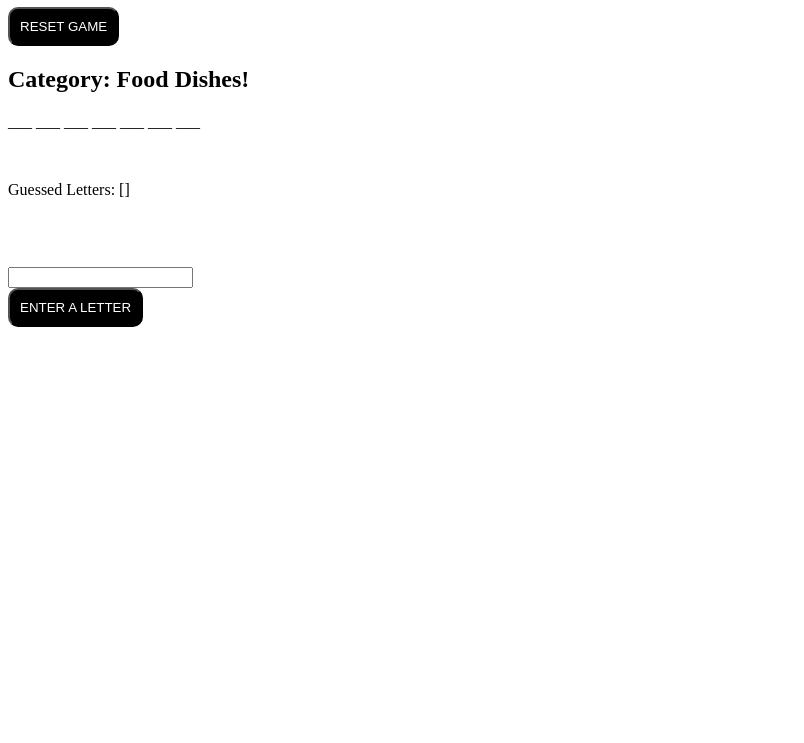
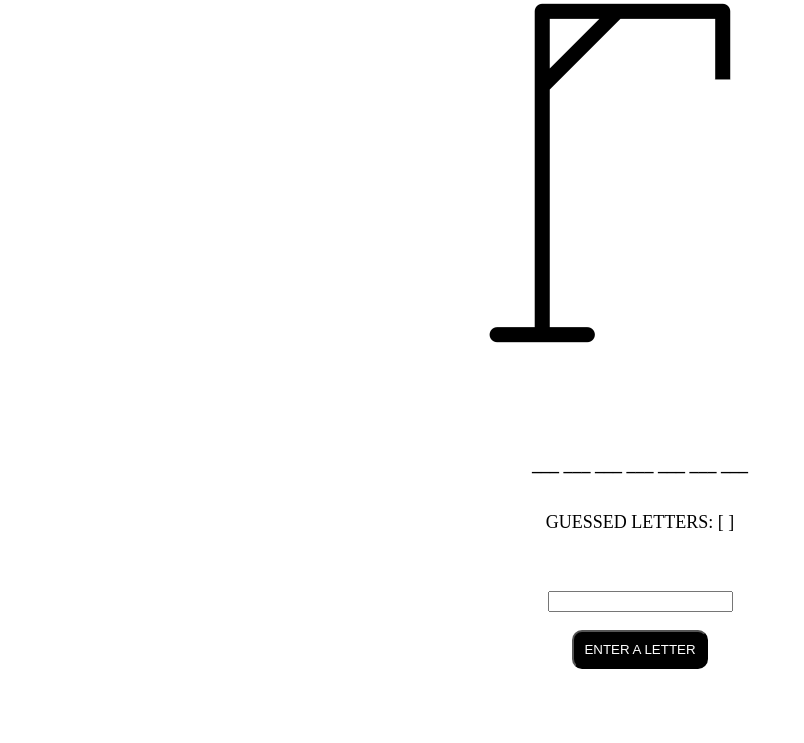
Before and after one commit to cubasve/Hangman, a plain HTML site: page index.html in a window 1280 px wide. Shown: the part 73-816 px from the top of the page, without its empty margins (0-804 px from the left). Drawn offline with Linux system fonts and the light colour scheme.

Commit message:
Add styling

```diff
--- a/css/style.css
+++ b/css/style.css
@@ -1,75 +1,64 @@
-/* * {
+* {
     box-sizing: content-box;
 }
 
 body {
     display: grid;
     height: 100vh;
-    grid-gap: 5px;
-    grid-template-rows: repeat(3, 1fr);
-    grid-template-columns: repeat(2, 1fr);
+    grid-gap: 0px;
+    justify-content: center;
+    align-items: center;
+    text-align: center;
+    grid-template-rows: 50px 1fr 2fr;
     grid-template-areas:
-    "category title"
-    "images box"
-    "footer footer";
+    "header"
+    "image"
+    "box";
 }
 
 .header {
-    grid-area: title;
-    text-align: center;
+    grid-area: header;
+    margin-top: 0px;
+
 }
 
-.category {
-    grid-area: category;
-    display: flex;
-    flex-direction: column;
-    padding: 20px;
-    margin: 10px;
-    text-align: center;
-}
-
-/* #fruit {
-    display: flex;
-    flex-direction: column;
-    grid-area: fruit;
-}
-
-#veg {
-    display: flex;
-    flex-direction: column;
-    grid-area: veg;
-}
-
-#snack {
-    display: flex;
-    flex-direction: column;
-    grid-area: snack;
-}
-
-#dishes {
-    display: flex;
-    flex-direction: column;
-    grid-area: dishes;
-}
-
-.images {
-    grid-area: images;
+.image {
+    grid-area: image;
+    width: 100%;
+    height: 100%;
 }
 
 .box {
     grid-area: box;
+    display: flex;
+    flex-direction: column;
+    margin-top: 5px;
 }
 
-.footer {
-    grid-area: footer;
-}  */
+p {
+    font-size: 18px;
+}
+
+#answer {
+    font-weight: bold;
+}
+
+#message {
+    font-weight: bold;
+    color: maroon;
+    font-size: 20px;
+}
+
+#letterBox {
+    margin: 0 auto;
+}
 
 button {
     padding: 10px;
     background-color: black;
     color: white;
     border-radius: 10px;
-    font-size:;
+    margin: 0 auto;
 }
 
 button:hover {
--- a/index.html
+++ b/index.html
@@ -10,10 +10,12 @@
 </head>
 <body>
     <div class="header">
-        <h1>HANGMAN</h1>
+        <!-- <h1>HANGMAN</h1> -->
         <button id="reset">RESET GAME</button>
-        <!-- <img class="one empty" src="img/emptyHangman.png" alt="emptyHangman">
-        <img class="two head" src="img/headHangman.png" alt="headHangman">
+    </div>
+    <div class="image">
+        <img class="one empty" src="img/emptyHangman.png" alt="emptyHangman">
+        <!-- <img class="two head" src="img/headHangman.png" alt="headHangman">
         <img class="three body" src="img/bodyHangman.png" alt="bodyHangman">
         <img class="four arm" src="img/oneArmHangman.png" alt="oneArmHangman">
         <img class="five two-arms" src="img/twoArmHangman.png" alt="twoArmsHangman">
@@ -21,36 +23,31 @@
         <img class="seven dead" src="img/fullHangman.png" alt="fullHangman"> -->
     </div>
 
-    <div class="category">
+    <!-- <div class="category">
         <h2>Category: Food Dishes!</h2>
-        <!-- <button id="fruit">FRUITS</button>
+        <button id="fruit">FRUITS</button>
         <br>
         <button id="veg">VEGETABLES</button>
         <br>
         <button id="snack">SNACKS</button>
         <br>
-        <button id="dishes">FOOD DISHES</button> -->
-    </div>
+        <button id="dishes">FOOD DISHES</button>
+    </div> -->
 
-    <div class="images">
-        <!-- <img class="one empty" src="img/emptyHangman.png" alt="emptyHangman">
+    <!-- <div class="images">
+        <img class="one empty" src="img/emptyHangman.png" alt="emptyHangman">
         <img class="two head" src="img/headHangman.png" alt="headHangman">
         <img class="three body" src="img/bodyHangman.png" alt="bodyHangman">
         <img class="four arm" src="img/oneArmHangman.png" alt="oneArmHangman">
         <img class="five two-arms" src="img/twoArmHangman.png" alt="twoArmsHangman">
         <img class="six foot" src="img/oneFootHangman.png" alt="oneFootHangman">
-        <img class="seven dead" src="img/fullHangman.png" alt="fullHangman"> -->
-    </div>
+        <img class="seven dead" src="img/fullHangman.png" alt="fullHangman">
+    </div> -->
 
-    <div class=box></div>
+    <div class=box>
         <p id="answer"></p>
-        <br>
-        <p>Guessed Letters: [<span id="guessedLetters"></span>]</p>
-        <br>
+        <p>GUESSED LETTERS: [ <span id="guessedLetters"></span> ]</p>
         <p id="message"></p>
-    </div>
-    <br>
-    <div class="footer">
         <input id="letterBox"></input> <br> <button id="letterButton">ENTER A LETTER</button>
     </div>
 
--- a/js/main.js
+++ b/js/main.js
@@ -112,7 +112,7 @@ function guessLetterEventHandler() {
         changeImages();
         }
     messageEl.innerHTML = null;
-    letter.innerHTML = null; //clears input box so user can enter in a new letter
+    // letter.innerHTML = null; //clears input box so user can enter in a new letter
 }
 
 
```
Also changed, not shown: Pseudocode.txt.
